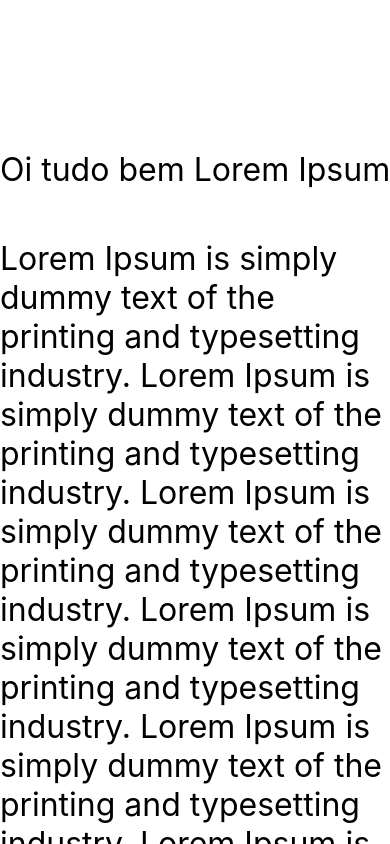
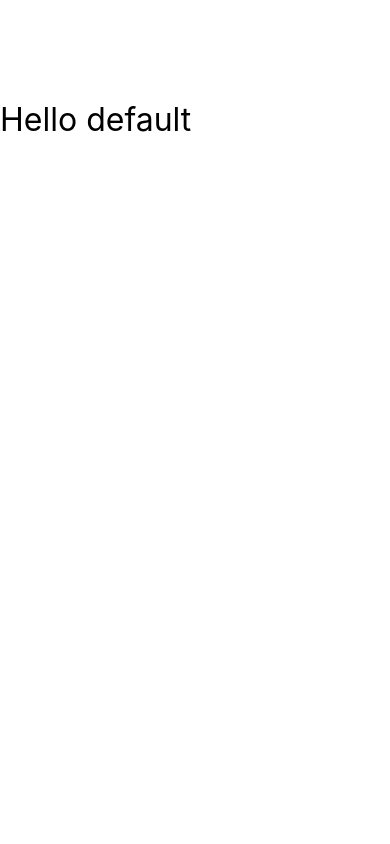
Before and after one commit to renatojfsantos/JStack-Mobile, a React Native app: screen / in a window 390 px wide. Built offline with nearby package versions, Linux system fonts and the light colour scheme.

Commit message:
Identificando a plataforma onde o código está executando

```diff
--- a/App.js
+++ b/App.js
@@ -1,57 +1,33 @@
-import { View, Text, ScrollView } from 'react-native';
+import { Text, ScrollView, Platform } from 'react-native';
+
+const isAndroid = Platform.OS === 'android';
 
 export default function App() {
   return (
-    <ScrollView
-      // style={{ backgroundColor: '#111' }}
-      persistentScrollbar // * Android only
-      indicatorStyle='black' // * iOS only
-      showsVerticalScrollIndicator={false}
-      // scrollEventThrottle={16}
-      // onScroll={(event) => {
-      //   console.log(event.nativeEvent.contentOffset.y)
-      // }}
-      // onScrollBeginDrag={() => console.log('BeginDrag')}
-      // onScrollEndDrag={() => console.log('EndDrag')}
-      onScrollToTop={() => console.log('ScrollToTop')} // * iOS only
-    >
-      <ScrollView
-        horizontal
-        style={{ marginTop: 150 }}
-        showsHorizontalScrollIndicator={false}
-        scrollEventThrottle={16}
-        onScroll={(event) => {
-          console.log(event.nativeEvent.contentOffset.x)
-        }}
-      >
-        <Text style={{ fontSize: 32 }}>
-          Oi tudo bem
-          Lorem Ipsum is simply dummy text of the printing and typesetting industry.
-        </Text>
-      </ScrollView>
-
-      <Text style={{ marginTop: 50, fontSize: 32 }}>
-        Lorem Ipsum is simply dummy text of the printing and typesetting industry.
-        Lorem Ipsum is simply dummy text of the printing and typesetting industry.
-        Lorem Ipsum is simply dummy text of the printing and typesetting industry.
-        Lorem Ipsum is simply dummy text of the printing and typesetting industry.
-        Lorem Ipsum is simply dummy text of the printing and typesetting industry.
-        Lorem Ipsum is simply dummy text of the printing and typesetting industry.
-        Lorem Ipsum is simply dummy text of the printing and typesetting industry.
-        Lorem Ipsum is simply dummy text of the printing and typesetting industry.
-        Lorem Ipsum is simply dummy text of the printing and typesetting industry.
-        Lorem Ipsum is simply dummy text of the printing and typesetting industry.
-        Lorem Ipsum is simply dummy text of the printing and typesetting industry.
-        Lorem Ipsum is simply dummy text of the printing and typesetting industry.
-        Lorem Ipsum is simply dummy text of the printing and typesetting industry.
-        Lorem Ipsum is simply dummy text of the printing and typesetting industry.
-        Lorem Ipsum is simply dummy text of the printing and typesetting industry.
-        Lorem Ipsum is simply dummy text of the printing and typesetting industry.
-        Lorem Ipsum is simply dummy text of the printing and typesetting industry.
-        Lorem Ipsum is simply dummy text of the printing and typesetting industry.
+    <ScrollView>
+      <Text
+        style={{
+          fontSize: 32,
+          marginTop: isAndroid ? 50 : 100
+        }}>
+          {Platform.select({
+            android: (
+              <Text style={{ fontWeight: 'bold' }}>
+                Hello Android
+              </Text>
+            ),
+            ios: 'Hello iOS',
+            native: 'valor native',
+            default: 'Hello default'
+            // android: 'Hello Android',
+            // ios: 'Hello iOS',
+            // native: 'valor native',
+            // default: 'Hello default'
+          })}
+        {/* {`Welcome to React Native ${isAndroid ? 'Android' : 'iOS'}`} */}
+        {/* {isAndroid? 'Hello Android' : 'Oi iOS'} */}
+        {/* {isAndroid && 'Oi beleza?'} */}
       </Text>
-
-
     </ScrollView>
   )
 }
```
